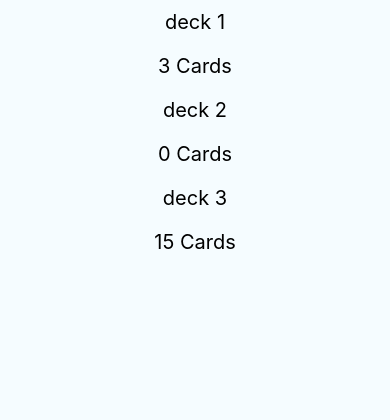
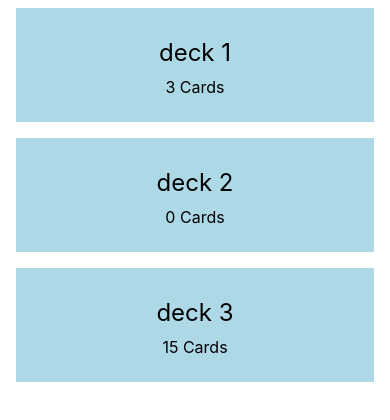
Before and after one commit to MuhammadFarag/Udacity-ReactNative-FlashCards, a React Native app: screen / in a window 390 px wide. Shown: the top 420 px of the page. Built offline with nearby package versions, Linux system fonts and the light colour scheme.

Commit message:
feat(decks): Style decks list

```diff
--- a/App.js
+++ b/App.js
@@ -10,8 +10,8 @@ const decks = [
 function Item({name, cards}) {
   return (
     <View style={styles.item}>
-      <Text style={styles.welcome}>{name}</Text>
-      <Text style={styles.welcome}>{cards} Cards</Text>
+      <Text style={styles.deckName}>{name}</Text>
+      <Text style={styles.deckCards}>{cards} Cards</Text>
     </View>
   );
 }
@@ -32,18 +32,22 @@ const styles = StyleSheet.create({
   container: {
     flex: 1,
     justifyContent: 'center',
-    alignItems: 'center',
     marginTop: Constants.statusBarHeight,
-    backgroundColor: '#F5FCFF',
   },
-  welcome: {
-    fontSize: 20,
+  item: {
+    backgroundColor: 'lightblue',
+    padding: 20,
+    marginVertical: 8,
+    marginHorizontal: 16,
+  },
+  deckName: {
+    fontSize: 24,
     textAlign: 'center',
     margin: 10,
   },
-  instructions: {
+  deckCards: {
+    fontSize: 16,
     textAlign: 'center',
-    color: '#333333',
     marginBottom: 5,
   },
 });
```
